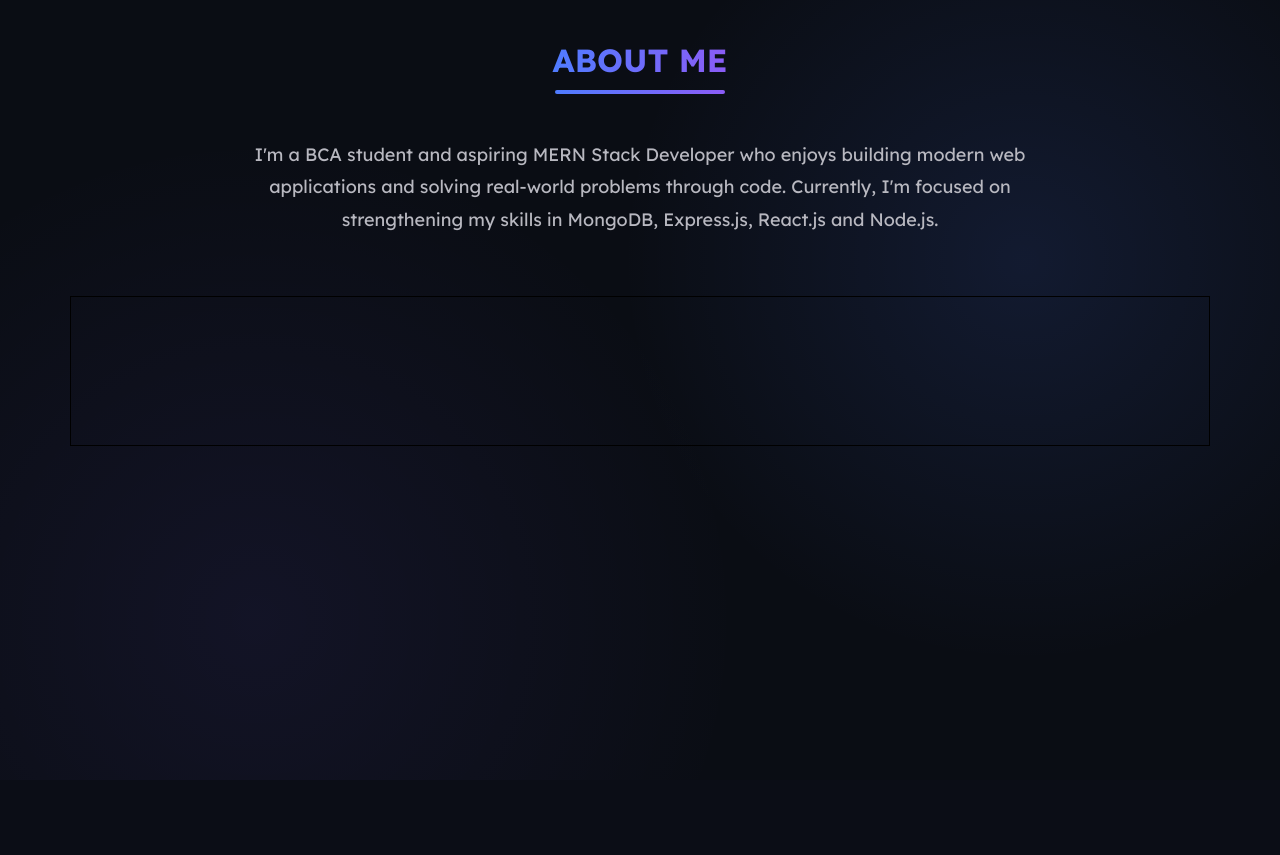
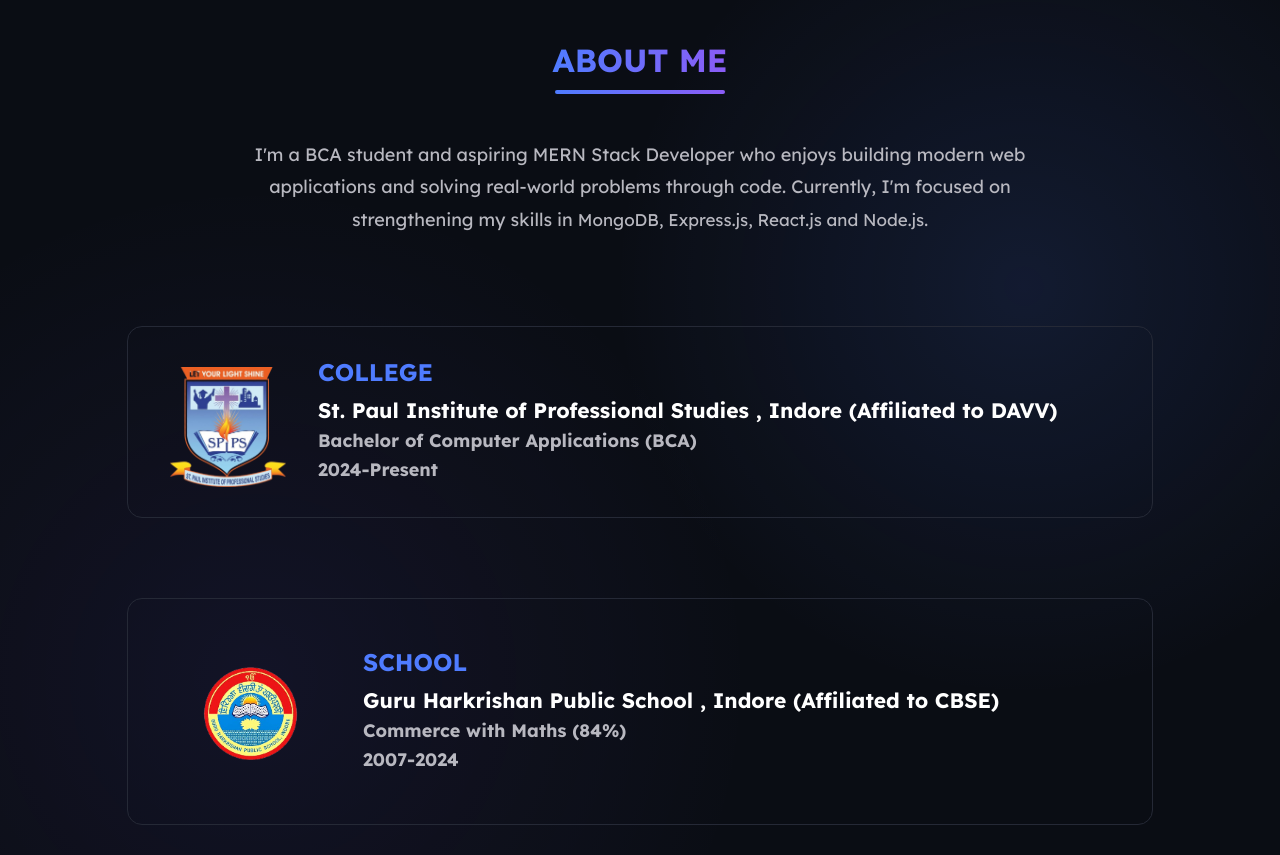
Before and after one commit to SahibChhabra/Portfolio, a plain HTML site: page index.html in a window 1280 px wide. Shown: the part 820-1675 px from the top of the page. Before the commit the page ends 1600 px from the top, so only its background shows below. Drawn offline with Linux system fonts and the light colour scheme.

Commit message:
almost completed about page

```diff
--- a/index.html
+++ b/index.html
@@ -65,11 +65,35 @@
                 <div class="about-me-line"></div>
          </div>
          <div class="textbox">
-              <p>I'm a BCA student and aspiring MERN Stack Developer who enjoys building modern web applications and solving real-world problems through code. Currently, I'm focused on strengthening my skills in MongoDB, Express.js, React.js and Node.js.</p>
+              <p>I'm a BCA student and aspiring MERN Stack Developer who enjoys building modern web applications and solving real-world problems through code. Currently, I'm focused on strengthening my skills in <span> MongoDB, Express.js, React.js and Node.js.</span></p>
          </div>
          <div class="education-card">
-            <div class="school-card"></div>
-            <div class="college-card"></div>
+            <div class="college-card">
+                <div class="logo">
+                      <img src="images/college-logo-removebg-preview.png" alt="">
+                </div>
+                <div class="college-content">
+                    <h2>COLLEGE</h2>
+                <h3>St. Paul Institute of Professional Studies , Indore (Affiliated to DAVV) <h3>
+                <div class="course">
+                    <p>Bachelor of Computer Applications (BCA)</p>
+                <p>2024-Present </p>
+                </div>
+                </div>
+            </div>
+            <div class="school-card">
+                 <div class="school-logo">
+                      <img src="images/ghps_logo-removebg-preview.png" alt="">
+                </div>
+                <div class="college-content">
+                    <h2>SCHOOL</h2>
+                <h3>Guru Harkrishan Public School , Indore (Affiliated to CBSE) <h3>
+                <div class="course">
+                    <p>Commerce with Maths (84%)</p>
+                    <p>2007-2024</p>
+                </div>
+                </div>
+            </div>
          </div>
     </section>
 </body>
--- a/style.css
+++ b/style.css
@@ -253,12 +253,74 @@ border-color: transparent;
 }
 .education-card{
   padding: 0px 70px;
+  display: flex;
+  flex-direction: column;
+  gap: 20px;
 }
-.school-card{
+.school-card , .college-card{
     width: full;
   min-height: 150px;
-  border: 1px solid black;
+  border: 1px solid #252936;
+    border-radius: 15px;
+
+    box-sizing: border-box;
 }
-.college.card{
+.textbox span{
+
+        font-size: 17px;
+    color: #b8b8c0;
+}
+.college-card , .school-card{
+    width: 90%;
+    max-width: 1100px;
+    margin: 30px auto;
+
+    padding: 30px 40px;
+
+    display: flex;
+    align-items: center;
+    gap: 30px;
+
+    border: 1px solid #252936;
+    border-radius: 15px;
+
+    box-sizing: border-box;
+}
+.college-content h2{
+    color: #4F7CFF;
+     margin:  0 0 10px;
+}
+.college-content h3{
+    color: #fefeff;
+    margin: 0 0 6px;
+
+    font-size: 21px;
+    color: white;
 
 }
+.course p{
+       margin: 0 0 6px;
+
+    font-size: 18px;
+    color: #b8b8c0;
+}
+.logo img{
+    width: 120px;
+    height: 120px;
+    object-fit: contain;
+    display: block;
+}
+.logo{
+    display: flex;
+    flex-shrink: 0;
+}
+.school-logo{
+     display: flex;
+    flex-shrink: 0;
+}
+.school-logo img{
+     width: 165px;
+    height: 165px;
+    object-fit: contain;
+    display: block;
+}
```
Also changed, not shown: images/college-logo-removebg-preview.png (added), images/ghps_logo-removebg-preview.png (added).
